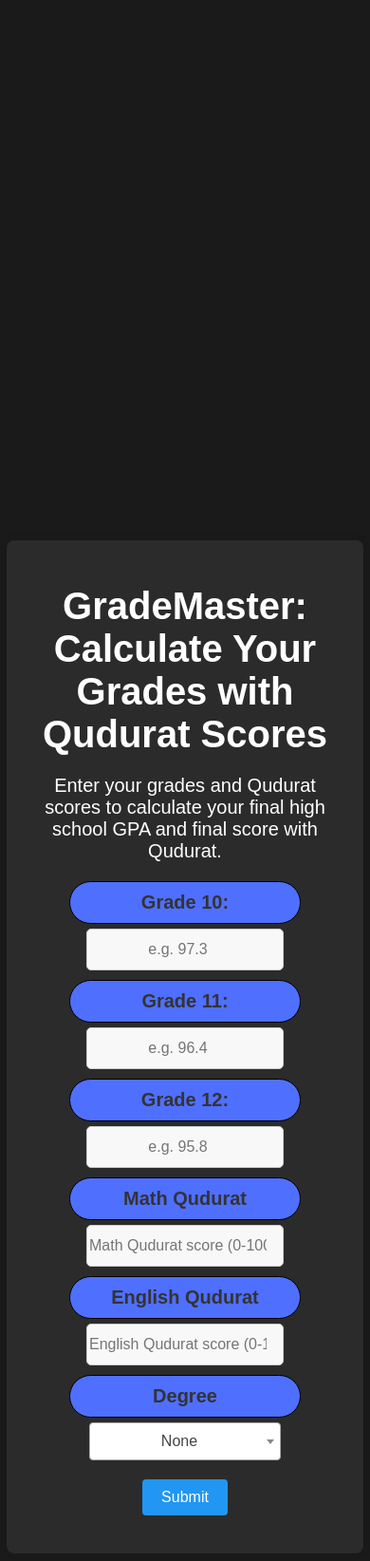
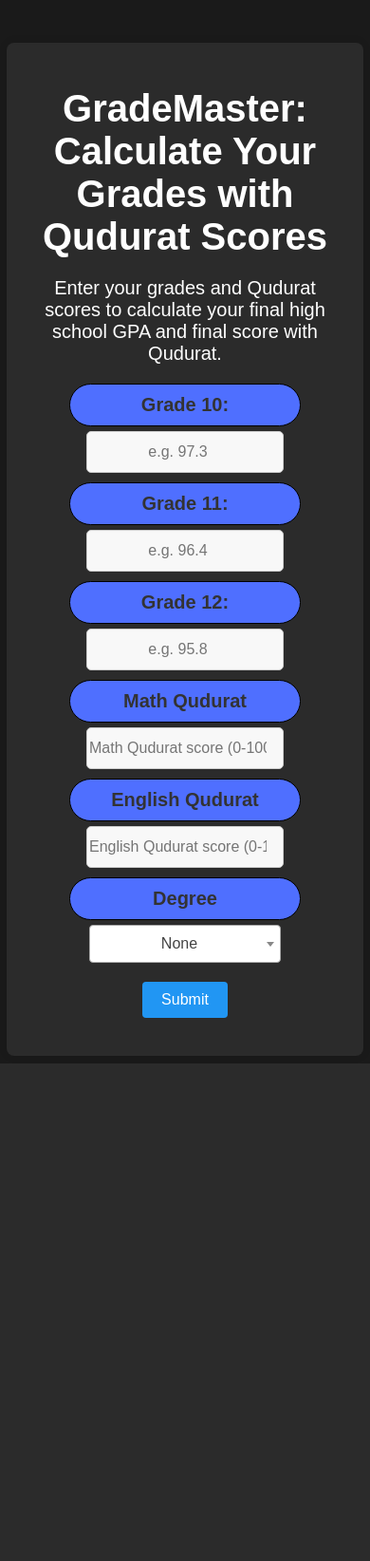
Before and after one commit to Nauseouswave/GPA-Calculator, a Flask app: page /public_tool in a window 390 px wide. Shown: the whole page at 95% size. After the commit the page ends 1120 px from the top, so only its background shows below. Run offline with Flask 3, Linux system fonts and the light colour scheme.

Commit message:
margin fix

```diff
--- a/static/mobile-style.css
+++ b/static/mobile-style.css
@@ -160,7 +160,7 @@ input[type="number"] {
     .boxed {
         width: 90%;
         padding: 20px;
-        margin-top: 150%;
+        margin-top: 10%;
     }
 
     label,
```
